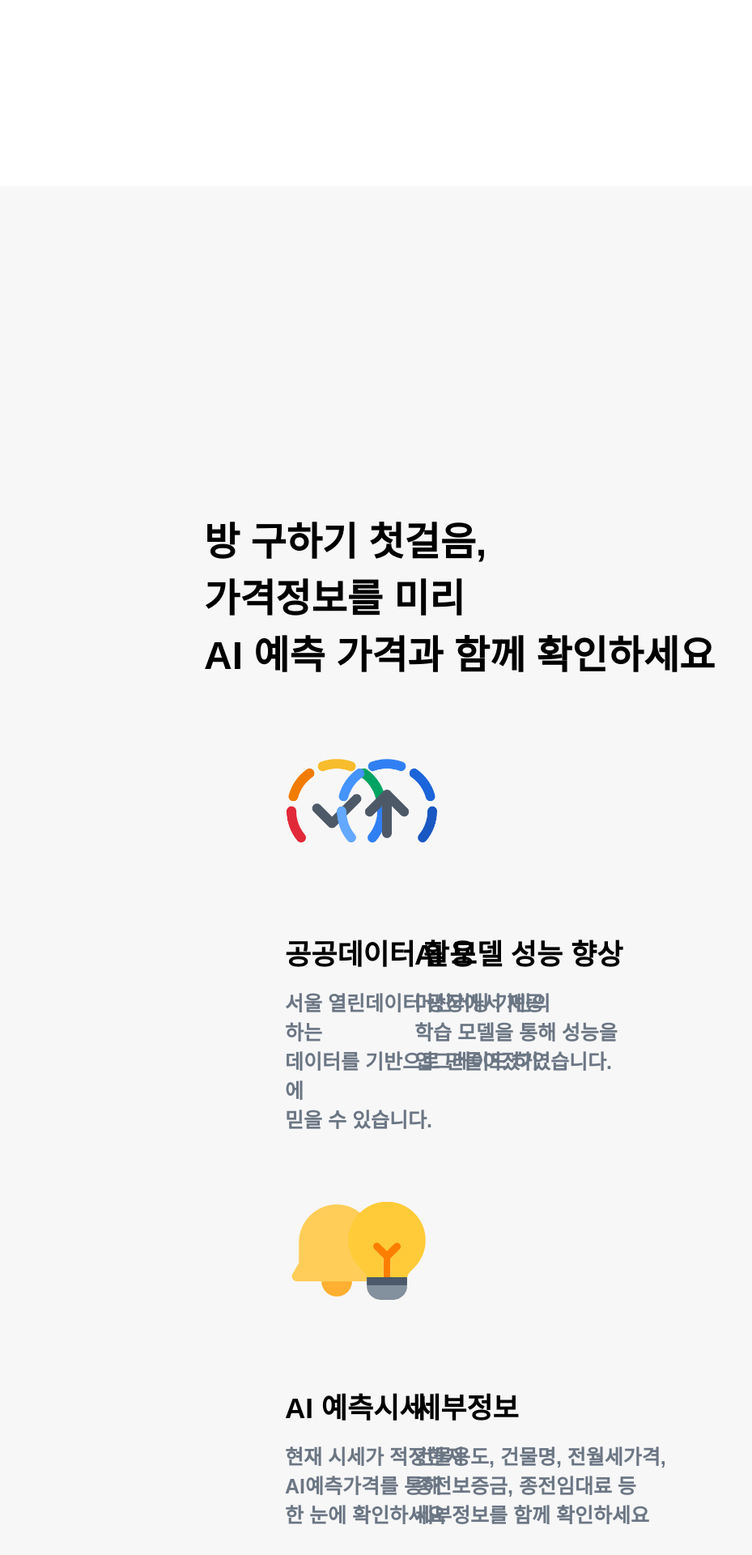
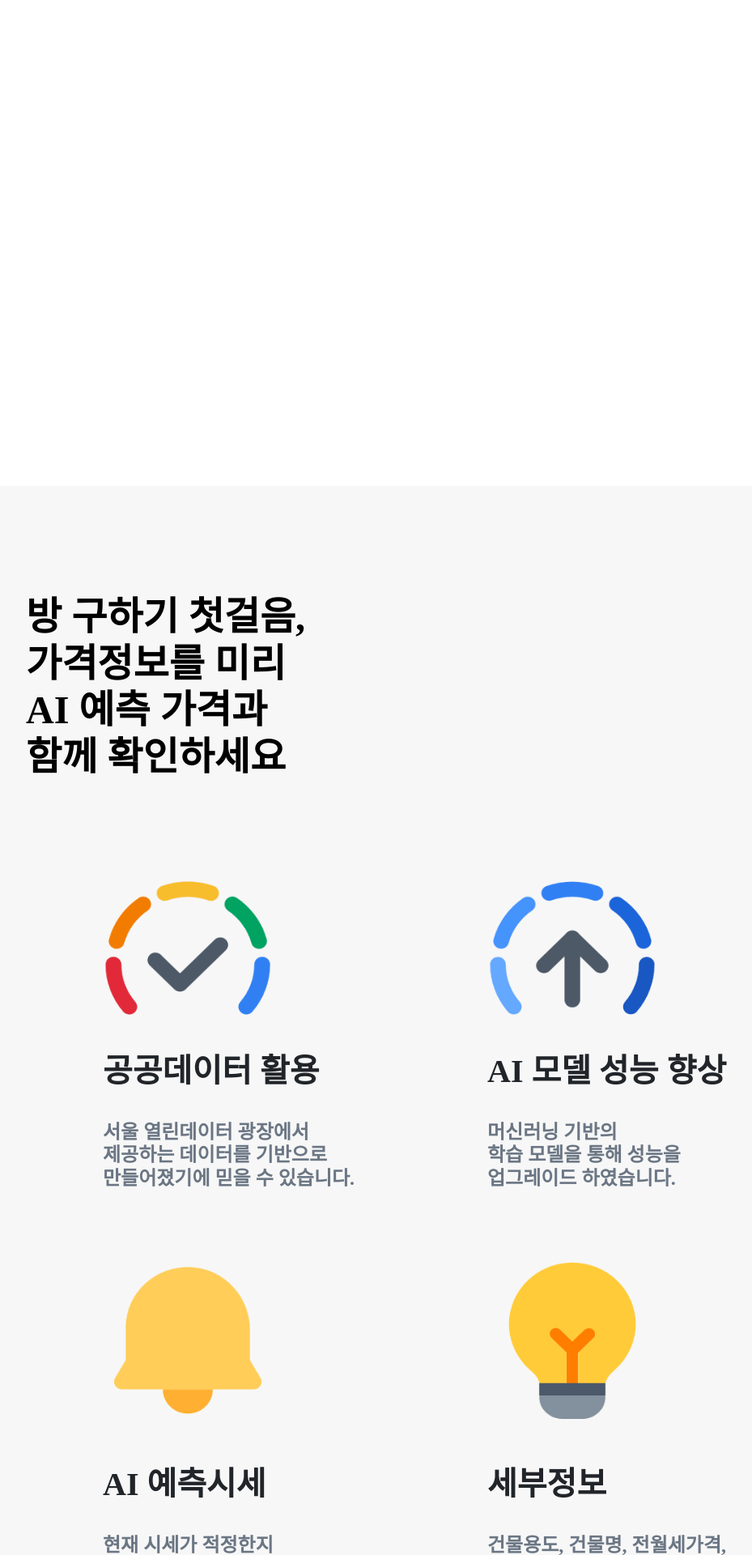
Before and after one commit to KB-IT-s-your-life/Final_Project, a Django app: page /estates/ in a window 1280 px wide; the page is wider, and only the part inside the window is pictured. Shown: the part 1520-3440 px from the top of that part at 81% size, without its empty margins (148-1077 px from the left). Run offline with Django 3.2, Linux system fonts and the light colour scheme; some web fonts are replaced.

Commit message:
land 변경

```diff
--- a/Django/estates/static/css/land.css
+++ b/Django/estates/static/css/land.css
@@ -1,206 +1,89 @@
-body {
-    margin: 0;
-    height: 2000px;
+*{
+    font-family:'Spoqa Han Sans Neo';
 }
 
-section {
-    height: 100vh;
-    background: url(map_main.jpg) fixed;
+.index1{
+    background: linear-gradient( rgba(0, 0, 0, 0.5), rgba(0, 0, 0, 0.5) ),url(map_main.jpg) fixed;
+    background-size: cover;
 }
-
-.black_filter{
-    background-color:rgba(0, 0, 0, 0.5); /*살짝 투명한 검정으로 배경색*/
-    width:100%;
-    height:100vh;
-    position: absolute; /*다른 요소들 위로 겹쳐질 수 있게함*/
-}
-
-.black_filter1{
-    background-color:rgba(0, 0, 0, 0.03); /*살짝 투명한 검정으로 배경색*/
-    width:100%;
-    height:1700px;
-    position: absolute; /*다른 요소들 위로 겹쳐질 수 있게함*/
-}
-
-
 
 .main_txt{
     font-size: 5em;
     width: 1200px;  /*글자 가로폭조정*/
     color: white;
-    font-family: sans-serif;
-    position: absolute;
-    text-shadow: 2px 2px 6px #000;
-    top:200px; /* absolute한거 포지션 위치 정하기*/
-    animation: slide 1s ease-out; /* 부드럽게 움직이기*/
-}
-
-@keyframes text_slide{
-    from{
-        left:0px;
-        opacity: 0; /*선명도*/
-
-    }
-
-    to{
-        left:300px;
-        opacity: 1;
-    }
-}
-
-@keyframes text_disappear {
-    from{
-        left:300px;
-        opacity: 1;
-    }
-    to{
-        left:0px;
-        opacity: 0; /*선명도*/
-    }
-}
-
-@keyframes img_slide{
-    from{
-        right:0px;
-        opacity: 0; /*선명도*/
-
-    }
-
-    to{
-        right:100px;
-        opacity: 1;
-    }
-}
-
-@keyframes img_disappear {
-    from{
-        right:100px;
-        opacity: 1;
-    }
-    to{
-        right:0px;
-        opacity: 0; /*선명도*/
-    }
+    text-shadow: 2px 2px 6px rgba(0, 0, 0, 0.8);
 }
 
 
-/*이제부터 타이핑css*/
-*{
-    margin:0;
-    padding: 0;
-    box-sizing: border-box;
-    font-family : 'Spoqa Han Sans Neo', sans-serif;
-}
-
-.wrap_typing{
-    display: inline-flex;
-    position:absolute;
-    top:450px;
-    left:330px;
-    height: 10px;
-    color: white;
-    /* color: darkslateblue; */
-    text-shadow: 2px 2px 6px #000;
-    text-align: center;
-}
-
-.tedri{
-
-    position:absolute;
-    top:440px;
-    left:410px;
-    height: 10px;
-    box-sizing:content-box;
-    border : 5px #ffaf00 solid;
-    width : 800px;
-    height : 70px;
-    margin-left: 80px;
-
-}
-
-.material-icons{
-    font-size: 3.5em;
-}
-
-.lg-text{
-    font-size: 2.5em;
-    font-weight: bold;
-}
-
-/* .sm-text{
-    font-size: 1.5rem;
-} */
 
 em{
     color: #ffaf00;
     font-style: normal;
 }
 
-#dynamic{
-    position: relative;
-    display: inline-flex;
+#people{
+    font-size: 4em;
 }
 
-#dynamic::after{
-    content:"";
-    display: block;
-    position: absolute;
-    top:0;
-    right: -10px;
-    width:4px;
-    height:40px;
-    margin-top: 10px;
-    background-color: white;
+.material-icons{
+    font-size: 1.5em;
+    font-weight: bold;
 }
 
-#dynamic.active::after{
-    display: none;
+.sub_txt{
+    color:white;
 }
 
+.tedri{
+    display: inline-flex;
+    font-size: 2.5em;
+    font-weight: bold;
+    color: white;
+    text-shadow: 2px 2px 6px rgba(0, 0, 0, 0.8);
+    border-style: solid;
+    border : 5px #ffaf00 solid;
+    padding: 8px;
+    width : 800px;
+    height : auto;
+}
 
 .button_index {
-    position:absolute;
-    top: 445px;
-    left: 1240px;
-    height: 70px;
-    width: 150px;
+    font-size:1.5em;
+    width:150px;
+    height:65px;
     border : 0px #ffaf00 solid;
     color: white;
-    /* padding: 16px 32px; */
     text-align: center;
-    font-size: 25px;
     font-weight: bold;
-    /* margin: 4px 2px; */
     cursor: pointer;
     background-color: #ffaf00;
-
     border-radius: 10px;
-    margin-left: 940px;
     text-shadow: 2px 2px 6px #000;
-  }
-
-
-  .button_index:hover {
-    background-color: rgba(255,176,0,0.8);
-    color: white;
+    margin-top: 5%;
   }
 
 
 
 
-.index2 {
-    height: 950px;
-}
+
+
+
+
+
+
+
+
+
+
+
 
 .main_txt1{
-    font-size: 60px;
-    font-size:bold;
-    width: 750px;  /*글자 가로폭조정*/
+    font-size: 3.5em;
+    text-align: left;
+    max-width:800px;
+    margin-top: 70%;
     color: black;
-    font-family: sans-serif;
-    position: absolute;
-    top:1250px; /* absolute한거 포지션 위치 정하기*/
-    animation: slide 1s ease-out; /* 부드럽게 움직이기*/
+    font-weight: 600;
 }
 
 
@@ -208,161 +91,160 @@ em{
     font-size: 2em;
     width: 500px;  /*글자 가로폭조정*/
     color: black;
-    font-family: sans-serif;
-    position: absolute;
-    top:1600px; /* absolute한거 포지션 위치 정하기*/
-    animation: slide 1s ease-out; /* 부드럽게 움직이기*/
-}
-
-.photo{
-    position: absolute;
-    top: 1050px;
-    right: 300px;
-    width: 972px;
-    height: 700px;
-}
-
-.index3 {
-    height: 1700px;
-}
-
-.main_txt3{
-    font-size: 3em;
-    /* font-size:bold; */
-    width: 750px;  /*글자 가로폭조정*/
-    color: black;
-    font-family: sans-serif;
-    position: absolute;
-    top:2150px; /* absolute한거 포지션 위치 정하기*/
-    animation: slide 1s ease-out; /* 부드럽게 움직이기*/
-    left:400px;
-}
-
-.photo1{
-    position: absolute;
-    top: 2450px;
-    left: 500px;
-    width: 10%;
+    margin-top: 20%;
+    font-weight: 600;
 
 }
 
-.main_txt4_1{
-    position: absolute;
-    font-size: 35px;
-    top: 2670px;
-    left: 500px;
-    width: 25%;
-}
-
-.main_txt4{
-    position: absolute;
-    font-size: 25px;
-    top: 2710px;
-    left: 500px;
-    width: 25%;
-    color : rgb(107, 118, 132);
-
-}
-
-.photo2{
-    position: absolute;
-    top: 2450px;
-    right: 590px;
-    width: 10%;
-}
-
-.main_txt5_1{
-    position: absolute;
-    font-size: 35px;
-    top: 2670px;
-    right: 300px;
-    width: 25%;
-}
-
-.main_txt5{
-    position: absolute;
-    font-size: 25px;
-    top: 2710px;
-    right: 300px;
-    width: 25%;
-    color : rgb(107, 118, 132);
-
-}
-
-
-.photo3{
-    position: absolute;
-    top: 3000px;
-    left: 500px;
-    width: 10%;
-}
-
-.main_txt6_1{
-    position: absolute;
-    font-size: 35px;
-    top: 3230px;
-    left: 500px;
-    width: 25%;
-}
-
-.main_txt6{
-    position: absolute;
-    font-size: 25px;
-    top: 3270px;
-    left: 500px;
-    width: 25%;
-    color : rgb(107, 118, 132);
-
-}
-
-
-.photo4{
-    position: absolute;
-    top: 3000px;
-    right: 590px;
-    width: 10%;
-}
-
-.main_txt7_1{
-    position: absolute;
-    font-size: 35px;
-    top: 3230px;
-    right: 300px;
-    width: 25%;
-}
-
-.main_txt7{
-    position: absolute;
-    font-size: 25px;
-    top: 3270px;
-    right: 300px;
-    width: 25%;
-    color : rgb(107, 118, 132);
-
+#photo{
+    width: 100%;
+    min-width: 800px;
+    height: 80%;
+    margin-top: 12%;
+    margin-bottom: 50%;
 }
 
 
 
 
-.index4 {
-    height: 950px;
+
+
+
+.main_txt3{
+    font-size: 3em;  /*글자 가로폭조정*/
+    color: black;
+    margin-top: 30%;
+    max-width:1000px;
+    text-align: left;
+    font-weight: 700;
+    /* animation: slide 1s ease-out;  */
 }
 
-.container{
-    text-align: center;
-    margin-top:50px;
+
+
+.black_filter{
+    background-color:rgba(0, 0, 0, 0.5); /*살짝 투명한 검정으로 배경색*/
+    width:100%;
+    position: absolute; /*다른 요소들 위로 겹쳐질 수 있게함*/
 }
+
+.photo1{
+    width: 60%;
+    height: 40%;
+    margin-top: 30%;
+
+}
+
+.main_txt4_1{
+    margin-top: 5%;
+    font-size: 2.5em;
+    font-weight: 600;
+}
+
+.main_txt4{
+    font-size: 1.5em;
+    font-weight: 600;
+    color : rgb(107, 118, 132);
+}
+
+.photo2{
+    width: 60%;
+    height: 40%;
+    margin-top: 30%;
+}
+
+.main_txt5_1{
+    font-size: 2.5em;
+    margin-top: 5%;
+    font-weight: 600;
+}
+
+.main_txt5{
+    font-size: 1.5em;
+    font-weight: 600;
+    color : rgb(107, 118, 132);
+}
+
+
+.photo3{
+    width: 60%;
+    height: 30%;
+    margin-top: 20%;
+    margin-bottom: 10%;
+
+}
+
+.main_txt6_1{
+    margin-top: 5%;
+    font-size: 2.5em;
+    font-weight: 600;
+}
+
+.main_txt6{
+    font-size: 1.5em;
+    font-weight: 600;
+    color : rgb(107, 118, 132);
+}
+
+.photo4{
+    width: 60%;
+    height: 30%;
+    margin-top: 20%;
+    margin-bottom: 10%;
+
+}
+
+.main_txt7_1{
+    margin-top: 5%;
+    font-size: 2.5em;
+    font-weight: 600;
+}
+
+.main_txt7{
+    font-size: 1.5em;
+    font-weight: 600;
+    color : rgb(107, 118, 132);
+    margin-bottom: 50%;
+}
+
+
+
+
+
+
+
+
+
+
+
+
+
+
+
+
+
+
+
+
+
+
+
+.index4{
+    margin-bottom: 3%;
+}
+
 .card-box{
     position: relative; /*얘 기준에 맞춰서 상대적으로 맞추는듯?*/
     border-radius: 16px;
     overflow: hidden; /*다른 부모의 높이에 넘어가는 걸 숨김*/
     display: inline-block;
-    margin:50px;
+    margin: 30px;
     width: 100%;
-    max-width: 280px;
+    max-width: 300px;
     height: 360px;
     box-shadow: 20px 25px rgba(0,0,0,0.20);
     transition: 0.3s;
+    text-align: center;
     /* background-color:rgba(255,176,0,0.2); */
 }
 
--- a/Django/estates/templates/land.html
+++ b/Django/estates/templates/land.html
@@ -5,62 +5,134 @@
     <meta charset="UTF-8">
     <meta http-equiv="X-UA-Compatible" content="IE=edge">
     <meta name="viewport" content="width=device-width, initial-scale=1.0">
+    <link rel="stylesheet" href="https://cdn.jsdelivr.net/npm/bootstrap@4.6.1/dist/css/bootstrap.min.css">
+    <script src="https://cdn.jsdelivr.net/npm/jquery@3.6.0/dist/jquery.slim.min.js"></script>
+    <script src="https://cdn.jsdelivr.net/npm/popper.js@1.16.1/dist/umd/popper.min.js"></script>
+    <script src="https://cdn.jsdelivr.net/npm/bootstrap@4.6.1/dist/js/bootstrap.bundle.min.js"></script>
     <title>aa</title>
     <link href="https://fonts.googleapis.com/icon?family=Material+Icons"
       rel="stylesheet">
+    <link href='//spoqa.github.io/spoqa-han-sans/css/SpoqaHanSansNeo.css' rel='stylesheet' type='text/css'>
     <link rel="stylesheet" href="{% static 'css/land.css' %}">
 </head>
 <body>
-    <section>
-        <div class="black_filter"></div>
+
+
+
+      <!-- 4:8비율로 그리드를 분할 -->
+      <div class="index1" >
+        <br><br><br><br><br><br><br><br><br>
+        <div class="container">
+            <div class="row">
+
+                <div class="col-lg-3">
+
                     <h1 class = "main_txt"> <em>KB</em> 인프라기반 부동산 서비스</h1>
-    </section>
+                </div>
 
-        <div class="wrap_typing">
+                <div class="offset-lg-1 col-lg-8">
+                    </div>
+                </div>
+                <br><br><br><br><br>
 
-            <span class="material-icons">people &nbspsearch</span>&nbsp;&nbsp;&nbsp;
 
-            <p id= "dynamic" class="lg-text"> <!-- 타이핑 텍스트--></p>
-            <!-- <p class="sm-text"> KB 인프라기반 매물 추천 서비스</p> 고정 텍스트-->
+            <div class="row">
+
+                <div class="col-lg-10">
+                    <div class="sub_txt">
+                        <span class="material-icons" id="people">people &nbsp</span>
+                            <span class="tedri" >
+                                <span class="material-icons">search </span>
+                                <span id= "dynamic" class="lg-text">&nbsp </span>
+                            </span>
 
                     </div>
-    <div class="tedri" ></div>
-    <a href="index">
-    <button class = "button_index" type="button">시작하기</button>
-    </a>
-
-    <div class="index2">
-        <h1 class = "main_txt1"> 취향에 맞는 <br>편의시설을 골라 <br>방을 구해보세요</h1>
-        <!-- <h1 class = "main_txt2"> 설정하여</h1>
-        <h1 class = "main_txt3"> #방을 구해보세요</h1> -->
-        <h3 class = "main_txt2"> #카페 #헬스장 #패스트푸드 </h3>
-        <img class = "photo" src="{% static 'img/photo.png' %}" alt="">
                 </div>
 
-    <div class="index3">
-        <div class="black_filter1"></div>
-        <h1 class = "main_txt3"> 방 구하기 첫걸음,<br>가격정보를 미리  <br>AI 예측 가격과 함께 확인하세요</h1>
-        <!-- <h1 class = "main_txt2"> 설정하여</h1>
-        <h1 class = "main_txt3"> #방을 구해보세요</h1> -->
+                <div class="col-lg-2">
+                    <button class = "button_index" id="start" type="button">시작하기</button>
+                </div>
+            </div>
+            <div class="row">
+                <br><br><br><br><br><br><br><br><br><br><br><br><br><br><br><br><br><br><br><br>
+            </div>
+        </div>
+    </div> <br><br><br><br><br>
+
+
+
+      <!-- 2:공백(2):8비율로 그리드를 분할 -->
+      <div class="container">  <!-- 2-->
+        <div class="row">
+          <div class="col-lg-5">
+              <h1 class = "main_txt1"> 취향에 맞는 <br>편의시설을 골라 <br>방을 구해보세요</h1>
+              <h3 class = "main_txt2"> #카페 #헬스장 #패스트푸드 </h3>
+          </div>
+
+          <div class="col-lg-7">
+              <img class="float-left" id = "photo" src="{% static 'img/photo.png' %}" alt="">
+          </div>
+
+        </div>
+      </div>
+
+
+
+
+      <!-- 3:공백(1):4:공백(1):3 비율로 그리드를 분할 -->
+      <div class="3_filter" STYLE="background-color:rgba(0, 0, 0, 0.03);">
+        <div class="container">
+
+          <div class="row"> <!-- 1 -->
+              <div class="offset-lg-1 col-lg-5">
+                  <h1 class = "main_txt3"> 방 구하기 첫걸음,<br>가격정보를 미리  <br>AI 예측 가격과 <br>함께 확인하세요</h1>
+              </div>
+
+              <div class="col-lg-6">
+            </div>
+          </div>
+
+
+          <div class="row"> <!-- 2 -->
+
+                <div class="offset-lg-2 col-lg-4">
                   <img class = "photo1" src="{% static 'img/공공데이터.png' %}" alt="">
                   <h1 class = "main_txt4_1"> 공공데이터 활용 </h1>
 
-        <h1 class = "main_txt4"> <br>서울 열린데이터 광장에서 제공하는<br>데이터를 기반으로 만들어졌기에 <br>믿을 수 있습니다.  </h1>
+                  <h1 class = "main_txt4"> <br>서울 열린데이터 광장에서 <br>제공하는 데이터를 기반으로 <br>만들어졌기에 믿을 수 있습니다.  </h1>
+                </div>
 
+                <div class="offset-lg-1 col-lg-4 offset-lg-1">
                   <img class = "photo2" src="{% static 'img/정확도.png' %}" alt="">
                   <h1 class = "main_txt5_1"> AI 모델 성능 향상 </h1>
                   <h1 class = "main_txt5"> <br>머신러닝 기반의 <br>학습 모델을 통해 성능을 <br>업그레이드 하였습니다.</h1>
+                </div>
 
+           </div>
+
+
+
+            <div class="row"> <!-- 3 -->
+              <div class="offset-lg-2 col-lg-4">
                   <img class = "photo3" src="{% static 'img/AI가격.png' %}" alt="">
                   <h1 class = "main_txt6_1"> AI 예측시세 </h1>
                   <h1 class = "main_txt6"> <br>현재 시세가 적정한지 <br>AI예측가격를 통해  <br>한 눈에 확인하세요</h1>
+                </div>
 
+                <div class="offset-lg-1 col-lg-4 offset-lg-1">
           <img class = "photo4" src="{% static 'img/세부정보.png' %}" alt="">
           <h1 class = "main_txt7_1"> 세부정보 </h1>
           <h1 class = "main_txt7"> <br>건물용도, 건물명, 전월세가격, <br>종전보증금, 종전임대료 등  <br>세부정보를  함께 확인하세요</h1>
+                </div>
+          </div>
+       </div>
+      </div>
+      <br><br><br>
 
 
-    </div>
+
+
+
       <div class="index4">
         <div class="container">
             <div class = card-box>
@@ -75,7 +147,7 @@
 
         <div class = card-box>
             <div class="img-gradient"></div>
-            <img class="inmul" src="{% static 'img/정윤.PNG' %}" id="inmul2" alt="">
+            <img class="inmul" src="{% static 'img/정윤.PNG' %}"  id="inmul2" alt="">
             <div class="text-wrap">
                 <h1>이정윤</h1>
                 <!--<p>bitgold is good</p>-->
@@ -92,7 +164,7 @@
 
             </div>
              <a class= "play-btn" href="https://github.com/sheewons" target="_blank"></a>
-        </div><br>
+        </div>
 
         <div class = card-box>
             <div class="img-gradient"></div>
@@ -126,7 +198,6 @@
       </div>
     </div>
 </div>
-    <!-- <img class = "photo" src="https://image.istarbucks.co.kr/upload/common/img/main/2022/2022_NewYear_pick_img.png" alt=""> -->
 
     <script src="{% static 'js/land.js' %}"></script>
 </body>
```
Also changed, not shown: other parts of Django/estates/static/css/land.css (+100 -8 lines), Django/estates/static/js/land.js (+16 -20 lines). Lines whose indentation alone changed are shown as unchanged.
